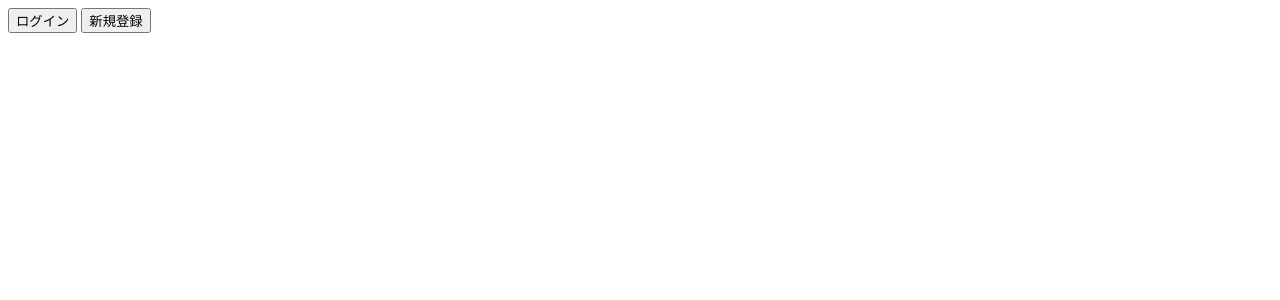
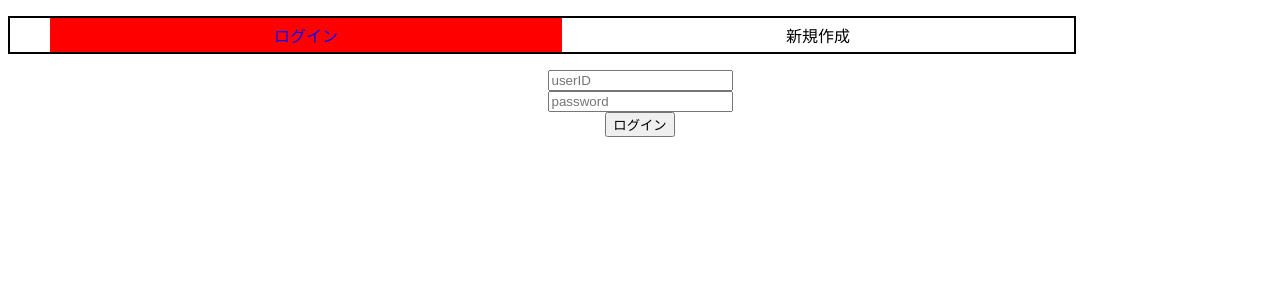
Before and after one commit to HasegawaTomohiko/Sutasuke, a PHP site: page /auth.php in a window 1280 px wide. Shown: the top 300 px of the page. Run offline with PHP 8.4, Linux system fonts and the light colour scheme.

Commit message:
DDL及びauth入力フォーム作成

```diff
--- a/auth.php
+++ b/auth.php
@@ -5,10 +5,36 @@
     <meta charset="UTF-8">
     <meta http-equiv="X-UA-Compatible" content="IE=edge">
     <meta name="viewport" content="width=device-width, initial-scale=1.0">
+    <link rel="stylesheet" href="./css/res
+    .css">
+    <link rel="stylesheet" href="./css/auth.css">
     <title>Sutasuke/auth</title>
 </head>
 <body>
-    <button>ログイン</button>
-    <button>新規登録</button>
+    <ul class="tabbox">
+        <li class="tab active">ログイン</li>
+        <li class="tab">新規作成</li>
+    </ul>
+    <div class="formbox">
+        <div class="panel active">
+        <form action="./index.php" method="post">
+            <input type="text" name="userID" id="userID" placeholder="userID"><br>
+            <input type="password" name="password" id="password" placeholder="password"><br>
+            <input type="submit" value="ログイン">
+
+        </form>
+        </div>
+        <div class="panel">
+            <form action="./index.php" method="post">
+                <input type="text" name="userID" id="userID" placeholder="userID"><br>
+                <input type="text" name="userName" id="userName" placeholder="user name"><br>
+                <input type="email" name="userMail" id="userMail" placeholder="E-Mail address"><br>
+                <input type="password" name="password" id="password" placeholder="password"><br>
+                <input type="submit" value="新規登録" >
+            </form>
+        </div>
+    </div>
+    <script src="https://code.jquery.com/jquery-3.6.4.js" integrity="sha256-a9jBBRygX1Bh5lt8GZjXDzyOB+bWve9EiO7tROUtj/E=" crossorigin="anonymous"></script>
+    <script src="./js/auth.js"></script>
 </body>
 </html>
--- /dev/null
+++ b/css/auth.css
@@ -0,0 +1,29 @@
+@charset 'utf-8';
+
+.tabbox{
+  width:80vw;
+  display:flex;
+  border:2px solid;
+  cursor:pointer;
+}
+
+.tab{
+  width:50vw;
+  padding:5px;
+  text-align: center;
+  list-style: none;
+}
+
+.tab.active{
+  background-color:red;
+  color: blue;
+}
+
+.panel {
+  display:none;
+  text-align: center;
+}
+
+.panel.active{
+  display: block;
+}
--- a/index.php
+++ b/index.php
@@ -36,6 +36,7 @@
             <div id="mapCreate">
                 <button>新規作成</button>
             </div>
+            <!-- ここにphpで取得したマップデータを表示する、クリックされたものをmapCanvasに出力する -->
         </div>
         <div id="mapContent">
             <div id="mapView">
@@ -55,6 +56,7 @@
             </div>
             <!-- クエスト表示ナビゲーション -->
             <div id="mapQuestNav">
+                <!-- ここにphpで取得したクエストを追加する -->
                 <div id="mapQuestAdd">
                     <button>クエスト作成</button>
                 </div>
--- /dev/null
+++ b/js/auth.js
@@ -0,0 +1,10 @@
+$(function() {
+  $('.tab').on('click', function() {
+    $('.tab, .panel').removeClass('active');
+
+    $(this).addClass('active');
+
+    var index = $('.tab').index(this);
+    $('.panel').eq(index).addClass('active');
+  });
+});
```
Also changed, not shown: DDL.sql (added, +32 -0 lines), img/icon/001.png (added).
